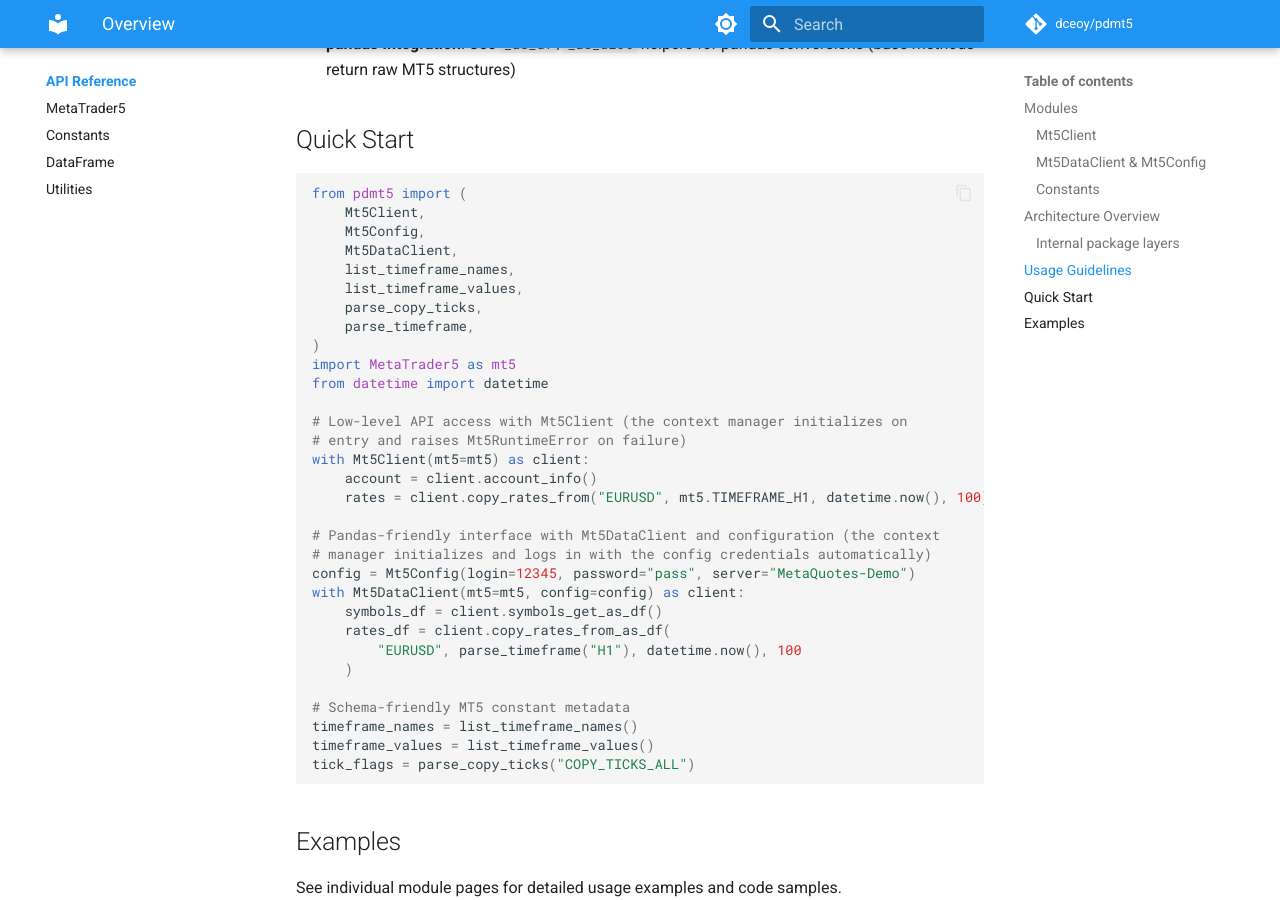
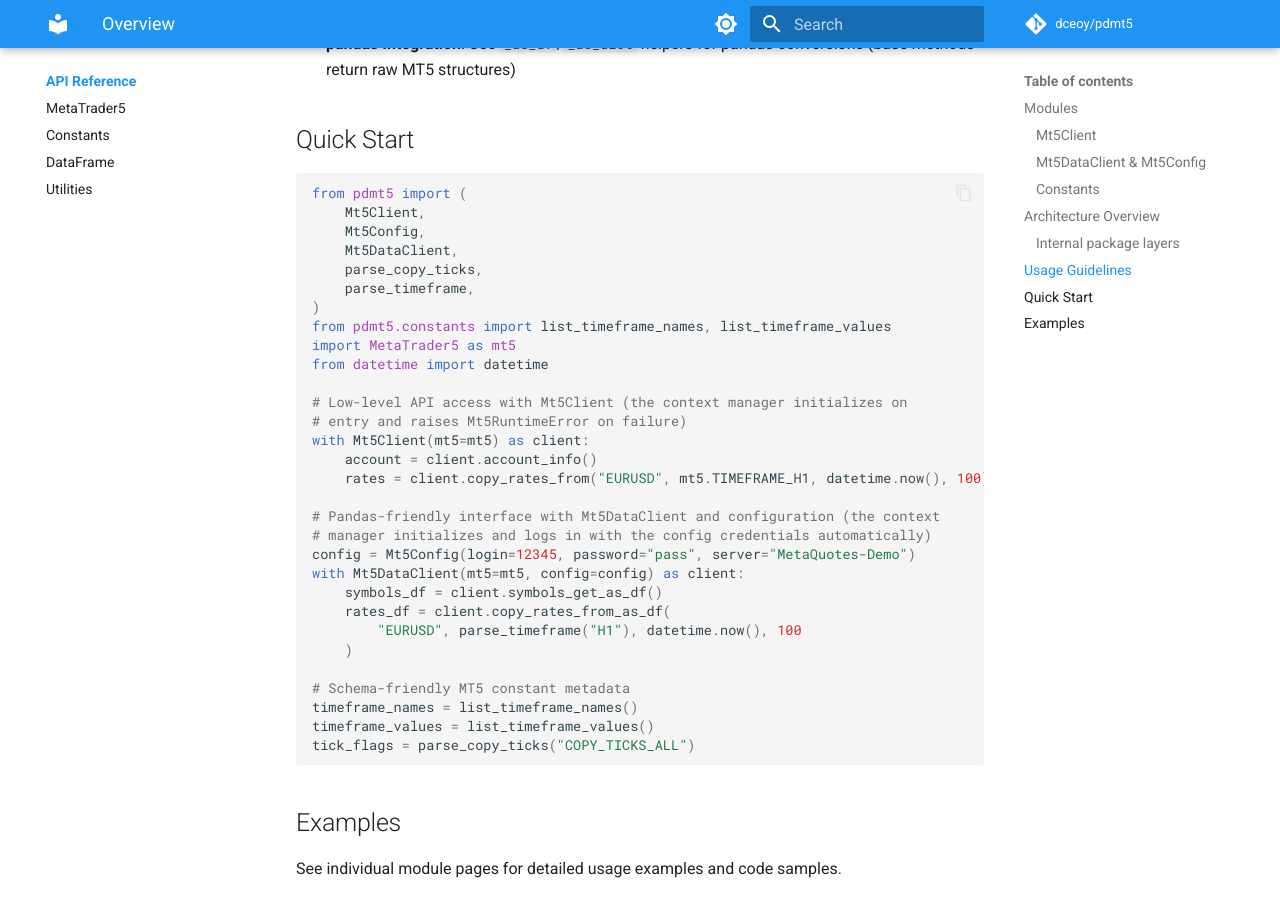
Before and after one commit to dceoy/pdmt5, an MkDocs documentation site: the page built from docs/api/index.md, in a window 1280 px wide and 900 px high, scrolled down 1375 px. Built offline with MkDocs 1.6.1 and Material for MkDocs 9.7.7, drawn with Linux system fonts in a browser that asks for light colours; comment, search, counter and statistics services are not loaded.

Commit message:
docs(api): import list_timeframe_* helpers from pdmt5.constants (#161)
The API reference Quick Start imported list_timeframe_names and
list_timeframe_values from the package root, which raises ImportError
because the root no longer re-exports the constant introspection helpers.

Co-authored-by: Claude Fable 5.2 <noreply@anthropic.com>

```diff
--- a/docs/api/index.md
+++ b/docs/api/index.md
@@ -52,11 +52,10 @@ from pdmt5 import (
     Mt5Client,
     Mt5Config,
     Mt5DataClient,
-    list_timeframe_names,
-    list_timeframe_values,
     parse_copy_ticks,
     parse_timeframe,
 )
+from pdmt5.constants import list_timeframe_names, list_timeframe_values
 import MetaTrader5 as mt5
 from datetime import datetime
 
```
